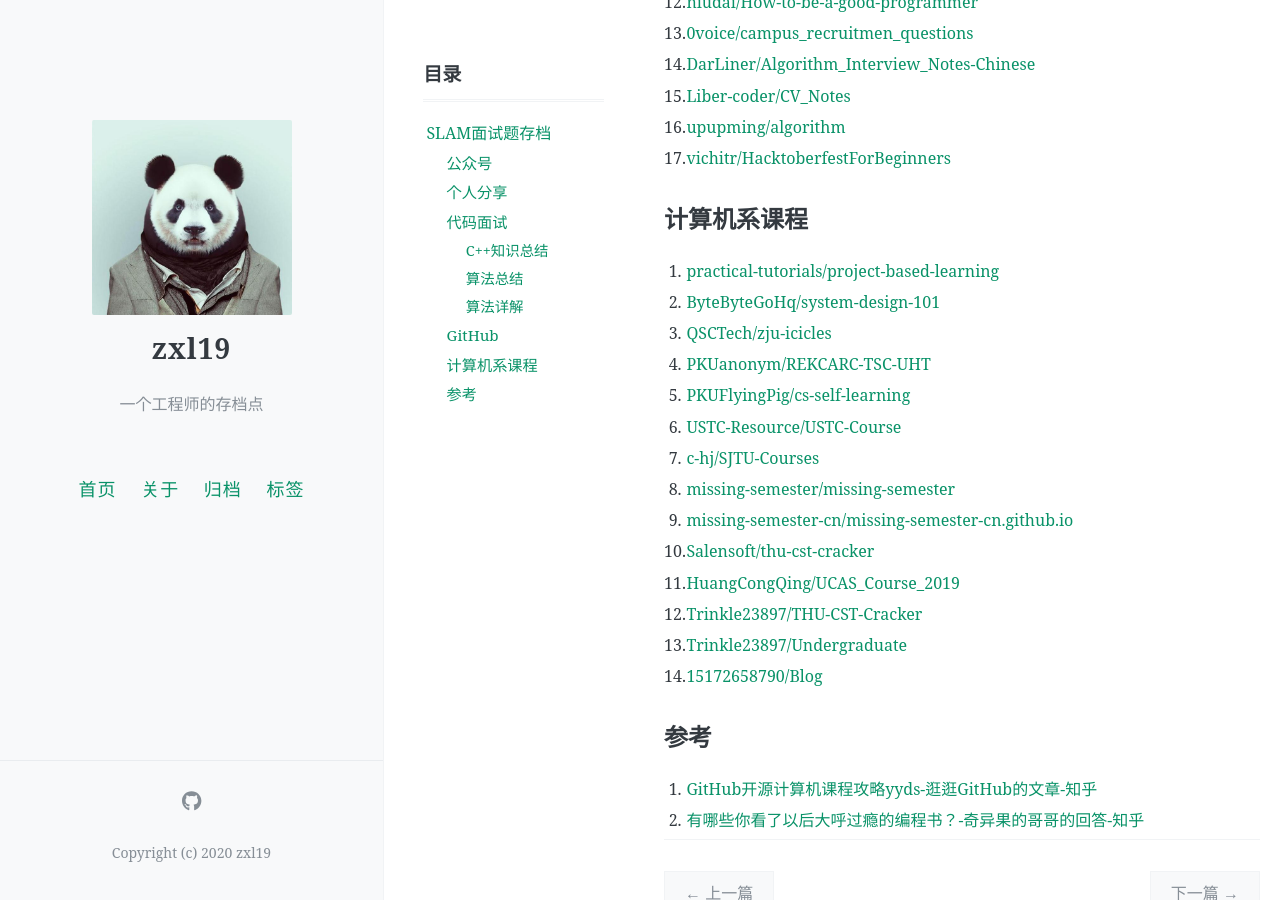
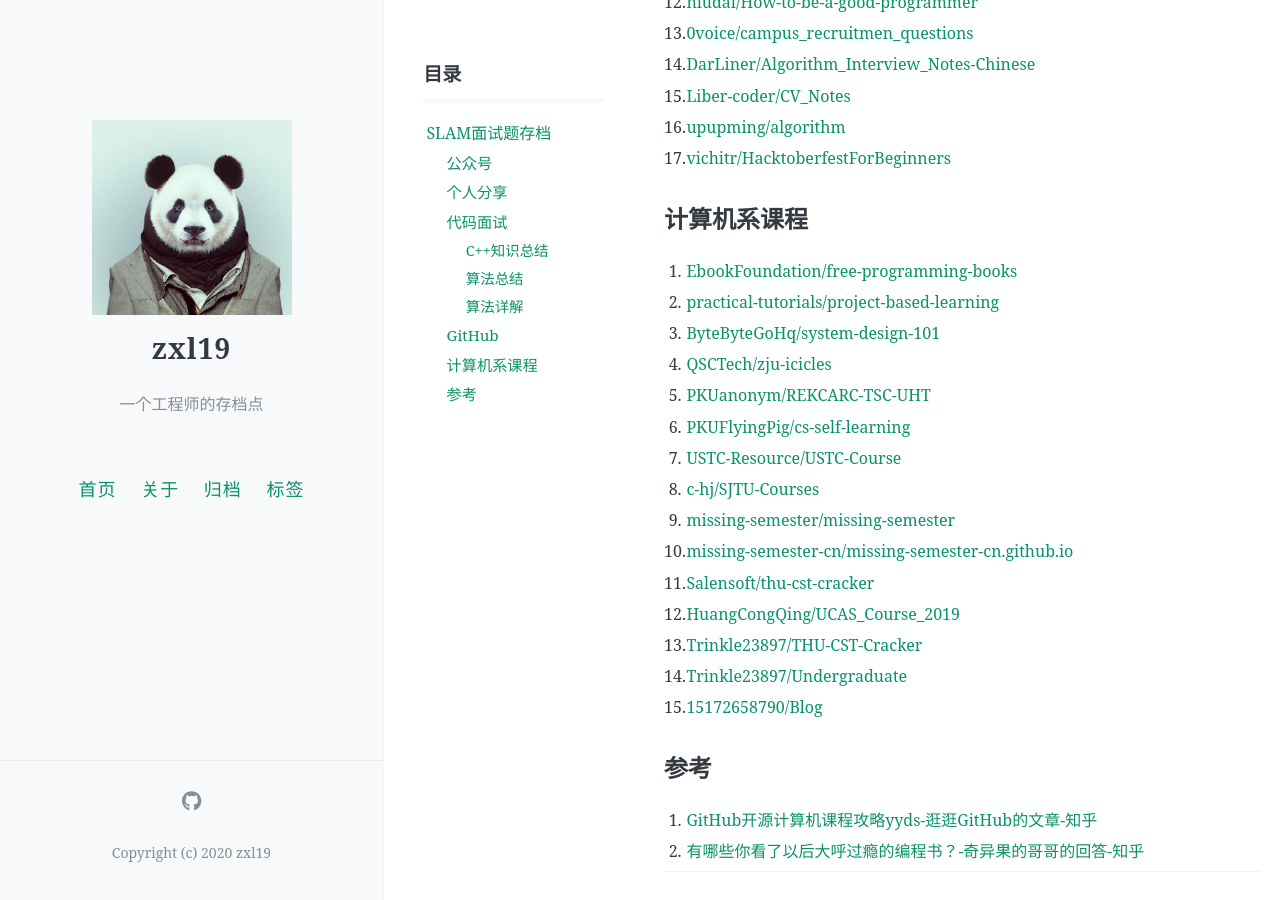
Before and after one commit to zxl19/zxl19.github.io, a Jekyll site: the page built from _posts/2021-05-22-slam-interview.md, in a window 1280 px wide and 900 px high, scrolled down 1978 px. Built offline with Jekyll 4.4.1, drawn with Linux system fonts in a browser that asks for light colours; comment, search, counter and statistics services are not loaded.

Commit message:
Update Posts

```diff
--- a/_posts/2021-05-22-slam-interview.md
+++ b/_posts/2021-05-22-slam-interview.md
@@ -79,20 +79,21 @@ SLAM方向面试题存档。
 
 ## 计算机系课程
 
-1. [practical-tutorials/project-based-learning](https://github.com/practical-tutorials/project-based-learning)
-2. [ByteByteGoHq/system-design-101](https://github.com/ByteByteGoHq/system-design-101)
-3. [QSCTech/zju-icicles](https://github.com/QSCTech/zju-icicles)
-4. [PKUanonym/REKCARC-TSC-UHT](https://github.com/PKUanonym/REKCARC-TSC-UHT)
-5. [PKUFlyingPig/cs-self-learning](https://github.com/PKUFlyingPig/cs-self-learning)
-6. [USTC-Resource/USTC-Course](https://github.com/USTC-Resource/USTC-Course)
-7. [c-hj/SJTU-Courses](https://github.com/c-hj/SJTU-Courses)
-8. [missing-semester/missing-semester](https://github.com/missing-semester/missing-semester)
-9. [missing-semester-cn/missing-semester-cn.github.io](https://github.com/missing-semester-cn/missing-semester-cn.github.io)
-10. [Salensoft/thu-cst-cracker](https://github.com/Salensoft/thu-cst-cracker)
-11. [HuangCongQing/UCAS_Course_2019](https://github.com/HuangCongQing/UCAS_Course_2019)
-12. [Trinkle23897/THU-CST-Cracker](https://github.com/Trinkle23897/THU-CST-Cracker)
-13. [Trinkle23897/Undergraduate](https://github.com/Trinkle23897/Undergraduate)
-14. [15172658790/Blog](https://github.com/15172658790/Blog)
+1. [EbookFoundation/free-programming-books](https://github.com/EbookFoundation/free-programming-books)
+2. [practical-tutorials/project-based-learning](https://github.com/practical-tutorials/project-based-learning)
+3. [ByteByteGoHq/system-design-101](https://github.com/ByteByteGoHq/system-design-101)
+4. [QSCTech/zju-icicles](https://github.com/QSCTech/zju-icicles)
+5. [PKUanonym/REKCARC-TSC-UHT](https://github.com/PKUanonym/REKCARC-TSC-UHT)
+6. [PKUFlyingPig/cs-self-learning](https://github.com/PKUFlyingPig/cs-self-learning)
+7. [USTC-Resource/USTC-Course](https://github.com/USTC-Resource/USTC-Course)
+8. [c-hj/SJTU-Courses](https://github.com/c-hj/SJTU-Courses)
+9. [missing-semester/missing-semester](https://github.com/missing-semester/missing-semester)
+10. [missing-semester-cn/missing-semester-cn.github.io](https://github.com/missing-semester-cn/missing-semester-cn.github.io)
+11. [Salensoft/thu-cst-cracker](https://github.com/Salensoft/thu-cst-cracker)
+12. [HuangCongQing/UCAS_Course_2019](https://github.com/HuangCongQing/UCAS_Course_2019)
+13. [Trinkle23897/THU-CST-Cracker](https://github.com/Trinkle23897/THU-CST-Cracker)
+14. [Trinkle23897/Undergraduate](https://github.com/Trinkle23897/Undergraduate)
+15. [15172658790/Blog](https://github.com/15172658790/Blog)
 
 ## 参考
 
```
Also changed, not shown: _posts/2021-05-25-slam-tool.md (+1 -0 lines), _posts/2021-08-14-git-note.md (+5 -4 lines).
